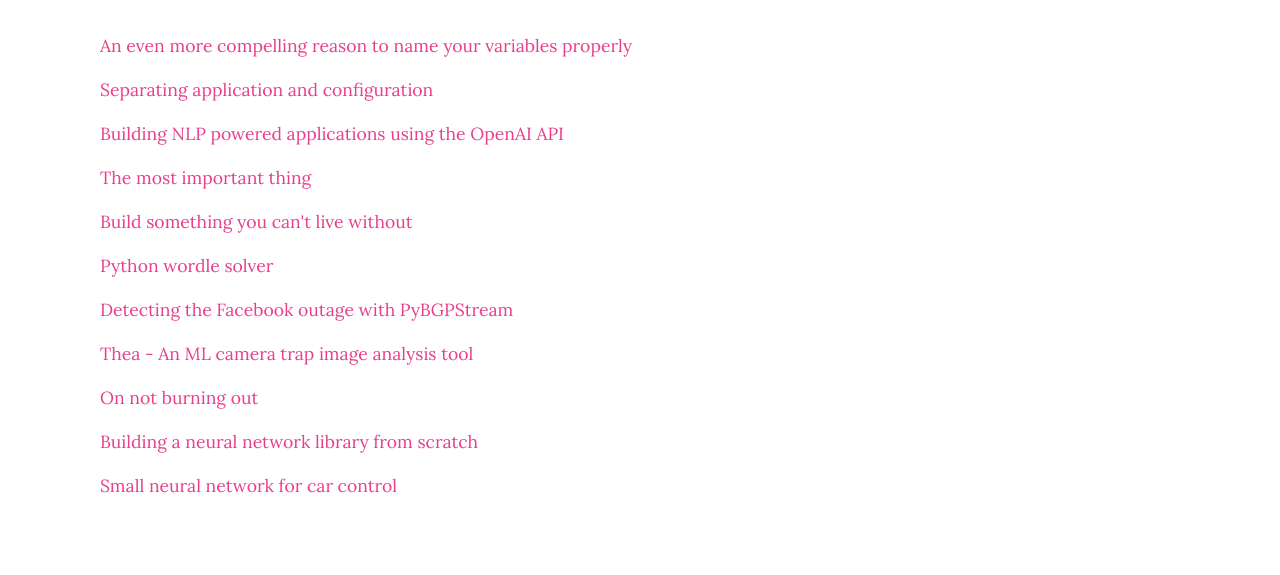
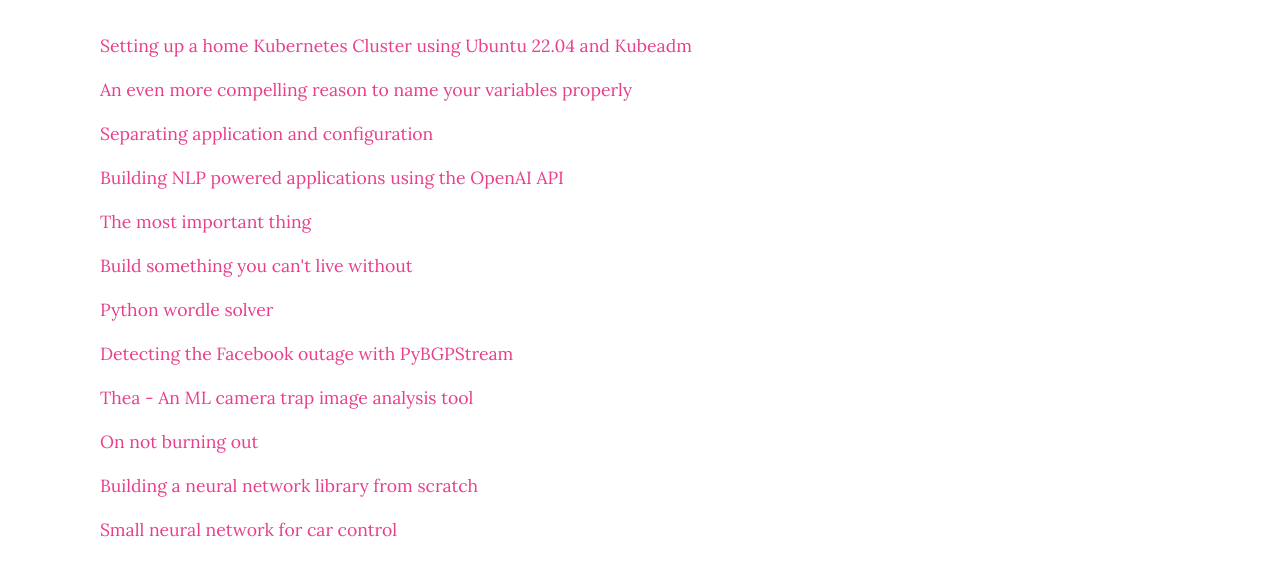
Before and after one commit to harry-optimised/vanilla_website, a plain HTML site: page index.html in a window 1280 px wide. Shown: the part 253-828 px from the top of the page. Drawn offline with Linux system fonts and the light colour scheme.

Commit message:
Add link to home page.

```diff
--- a/index.html
+++ b/index.html
@@ -38,6 +38,7 @@
                 </div>
             </div>
                 </br>
+                <p><a href="blogs/kubernetesmarch2023.html">Setting up a home Kubernetes Cluster using Ubuntu 22.04 and Kubeadm</a></p>
                 <p><a href="blogs/nameyourvariablesproperly.html">An even more compelling reason to name your variables properly</a></p>
                 <p><a href="blogs/importanceofseparateconfig.html">Separating application and configuration</a></p>
                 <p><a href="projects/gptjournal.html">Building NLP powered applications using the OpenAI API</a></p>
```
